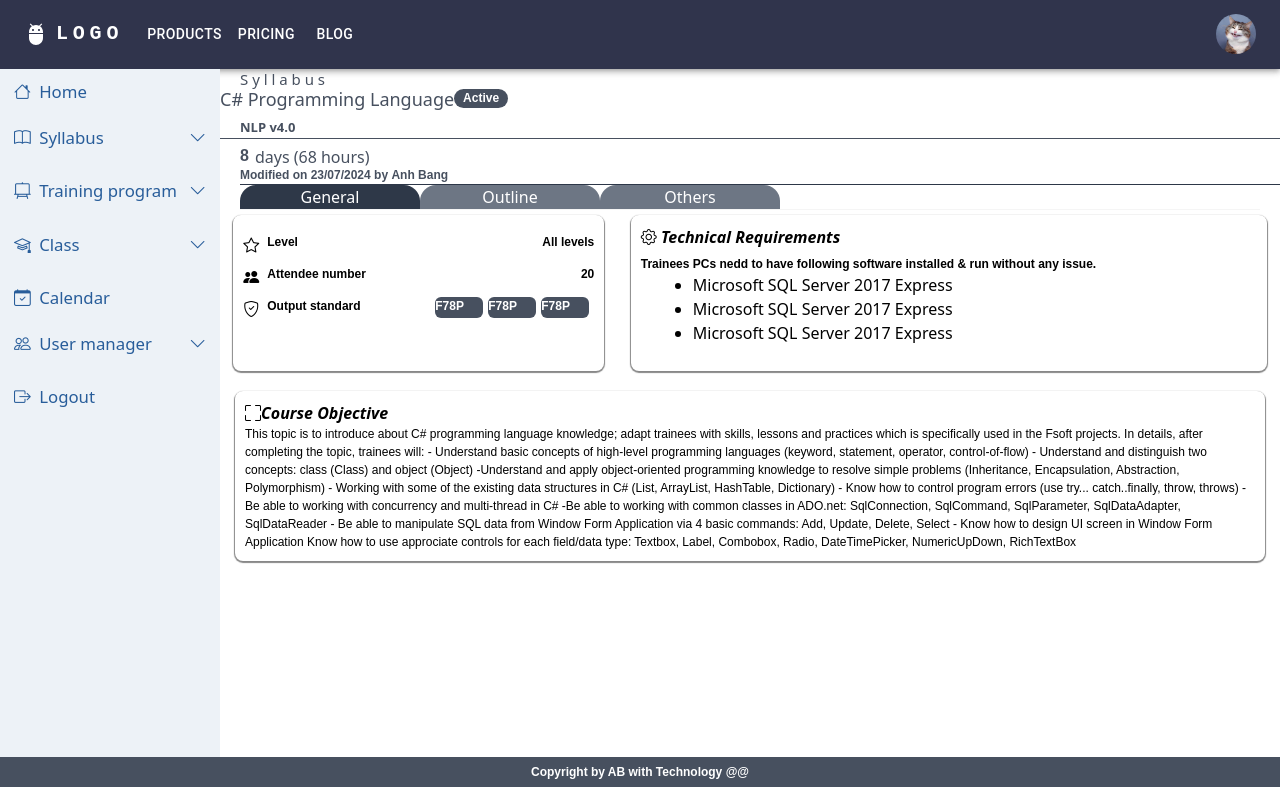
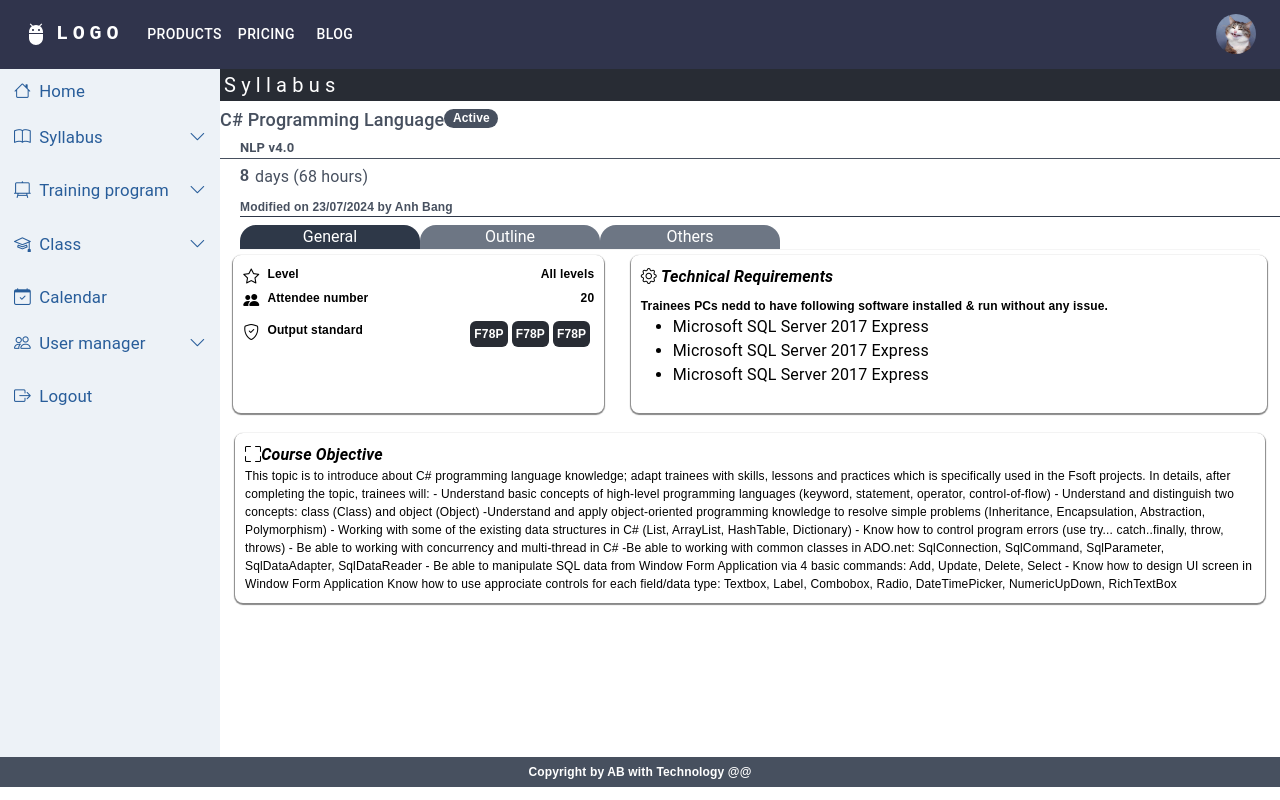
Before and after one commit to anhbang369/manage-education, a React (Create React App) app: page /view in a window 1280 px wide. Built offline with nearby package versions, Linux system fonts and the light colour scheme; what @devexpress/dx-react-scheduler-material-ui would draw is missing.

Commit message:
fix general syllabus

```diff
--- a/src/Page/SyllabusCreate.js
+++ b/src/Page/SyllabusCreate.js
@@ -12,7 +12,6 @@ import OutlineCreate from '../components/outline/OutlineCreate';
 import CssBaseline from '@mui/material/CssBaseline';
 import Container from '@mui/material/Container';
 import 'bootstrap/dist/css/bootstrap.min.css';
-import Input from '@mui/material/Input';
 
 const marks = [
     {
--- a/src/Page/SyllabusView.js
+++ b/src/Page/SyllabusView.js
@@ -7,6 +7,10 @@ import "./syllabusGeneral.css";
 import General from '../components/general/General';
 import Others from '../components/other/Others';
 import Outline from '../components/outline/Outline';
+import CssBaseline from '@mui/material/CssBaseline';
+import Container from '@mui/material/Container';
+import Box from '@mui/material/Box';
+import 'bootstrap/dist/css/bootstrap.min.css';
 
 const SyllabusGeneral = () => {
 
@@ -22,8 +26,12 @@ const SyllabusGeneral = () => {
                 <Navbar></Navbar>
                 <div className='main'>
                     <Sidebar></Sidebar>
-                    <div className="container">
-                        <h4 className='syllabus__header'>S y l l a b u s </h4>
+                    <React.Fragment>
+                        <CssBaseline />
+                        <Container fixed className='p-0 overflow-y-scroll'>
+                            <Box sx={{ bgcolor: '#FFF', height: '100%', width: '100%' }}>
+                                <div>
+                                    <h4 className='fw-normal text-white fs-5 ms-10 bg-core p-1'>S y l l a b u s </h4>
                                     <div className='header__title'>
                                         <div className='header__div'>
                                             <h1 className='syllabus__title'>C# Programming Language</h1>
@@ -37,7 +45,7 @@ const SyllabusGeneral = () => {
                                     <div className='syllabus__time'><p className='syllabus__date'>8</p> <span className='date__span'>days (68 hours)</span></div>
                                     <p className='info__detail'>Modified on 23/07/2024 by <b>Anh Bang</b></p>
 
-                        <div className='tabs'>
+                                    <div className='tabs mt-2'>
                                         <button className={`tabs__outline ${activeTab === 'General' ? 'active' : ''}`} onClick={() => handleTabClick('General')}>General</button>
                                         <button className={`tabs__outline ${activeTab === 'Outline' ? 'active' : ''}`} onClick={() => handleTabClick('Outline')}>Outline</button>
                                         <button className={`tabs__outline ${activeTab === 'Others' ? 'active' : ''}`} onClick={() => handleTabClick('Others')}>Others</button>
@@ -46,6 +54,9 @@ const SyllabusGeneral = () => {
                                     {activeTab === 'Outline' && <Outline />}
                                     {activeTab === 'Others' && <Others />}
                                 </div>
+                            </ Box>
+                        </Container>
+                    </React.Fragment>
                 </div>
                 <Footer></Footer>
             </>
--- a/src/components/general/General.jsx
+++ b/src/components/general/General.jsx
@@ -6,51 +6,51 @@ const General = () => {
         <>
             <div className="general__content">
                 <div className="general__technical">
-                    <div className='level__content'>
-                        <div className='content__icon'>
+                    <div className='d-flex justify-content-between'>
+                        <div className='d-flex'>
                             <i class="bi bi-star"></i>
-                            <p className="level__title">Level</p>
+                            <p className="ms-2 fw-bold">Level</p>
                         </div>
-                        <p className="level__info">All levels</p>
+                        <p className='fw-bold'>All levels</p>
                     </div>
 
-                    <div className='level__content'>
-                        <div className='content__icon'>
+                    <div className='d-flex justify-content-between'>
+                        <div className='d-flex'>
                             <i class="bi bi-people-fill"></i>
-                            <p className="level__title">Attendee number</p>
+                            <p className="ms-2 fw-bold">Attendee number</p>
                         </div>
 
-                        <p className="level__info">20</p>
+                        <p className='fw-bold'>20</p>
                     </div>
 
-                    <div className='level__content'>
-                        <div className='content__icon'>
+                    <div className='d-flex justify-content-md-between mt-2'>
+                        <div className='d-flex'>
                             <i class="bi bi-shield-check"></i>
-                            <p className="level__title">Output standard</p>
+                            <p className="ms-2 fw-bold">Output standard</p>
                         </div>
 
-                        <div className="level__output">
-                            <p className="output__info">F78P</p>
-                            <p className="output__info">F78P</p>
-                            <p className="output__info">F78P</p>
+                        <div className="d-flex">
+                            <p className="text-white bg-core rounded me-1 p-1">F78P</p>
+                            <p className="text-white bg-core rounded me-1 p-1">F78P</p>
+                            <p className="text-white bg-core rounded me-1 p-1">F78P</p>
                         </div>
                     </div>
                 </div>
                 <div className="general__technical">
-                    <i class="bi bi-gear"> <b><span className="technical__title">Technical Requirements</span></b></i>
+                    <i class="bi bi-gear"> <b><span>Technical Requirements</span></b></i>
 
-                    <p className="technical__info">Trainees PCs nedd to have following software installed & run without any issue.</p>
+                    <p className="mt-2">Trainees PCs nedd to have following software installed & run without any issue.</p>
                     <ul>
-                        <li className='technical__list'>Microsoft SQL Server 2017 Express</li>
-                        <li className='technical__list'>Microsoft SQL Server 2017 Express</li>
-                        <li className='technical__list'>Microsoft SQL Server 2017 Express</li>
+                        <li className='ms-9'>Microsoft SQL Server 2017 Express</li>
+                        <li className='ms-9'>Microsoft SQL Server 2017 Express</li>
+                        <li className='ms-9'>Microsoft SQL Server 2017 Express</li>
                     </ul>
                 </div>
             </div>
 
             <div className="general__details">
                 <i class="bi bi-fullscreen"><b><span>Course Objective</span></b></i>
-                <p className="details__info">
+                <p className="fw-normal">
                     This topic is to introduce about C# programming language knowledge; adapt trainees with skills, lessons and practices which is specifically used in the Fsoft projects.
                     In details, after completing the topic, trainees will:
                     - Understand basic concepts of high-level programming languages (keyword, statement, operator, control-of-flow)
--- a/src/components/general/general.css
+++ b/src/components/general/general.css
@@ -38,45 +38,7 @@
 
 }
 
-.level__content{
-    display: flex;
-    justify-content: space-between;
-    margin-top: 8px;
-}
-
-.content__icon{
-    display: flex;
-}
-
-.level__title{
-    margin-left: 8px;
-    font-weight: bold;
-    color: black;
-}
-
-.level__output{
-    display: flex;
-}
-
-.output__info{
-    color: #FFF;
-    background-color: #47505f;
-    border-radius: 6px;
-    height: 21px;
-    width: 48px;
-    margin-right: 5px;
-}
-
 .general__technical{
-    color: black;
-}
-
-.technical__info{
-    margin-top: 6px;
-}
-
-.technical__list{
-    margin-left: 20px;
     color: black;
 }
 
@@ -88,7 +50,3 @@
     box-shadow: 0px 1px 1px 1px #888888;
     margin: 20px 15px;
 }
-
-.details__info{
-    font-weight: normal;
-}
--- a/src/components/other/Others.jsx
+++ b/src/components/other/Others.jsx
@@ -16,7 +16,7 @@ const Others = () => {
         <>
             <div className="general__content">
                 <div className="other__scheme">
-                    <h6 className="other__location">Time Location</h6>
+                    <h6 className="bg-core text-center p-1 rounded-top text-white">Time Location</h6>
                     <Chart
                         chartType="PieChart"
                         data={data}
@@ -25,7 +25,7 @@ const Others = () => {
                     />
                 </div>
                 <div className="other__scheme">
-                    <h6 className="other__location">Assessment scheme</h6>
+                    <h6 className="bg-core text-center p-1 rounded-top text-white">Assessment scheme</h6>
                     <div className="other__component">
                         <div className="quiz">
                             <p className='quiz__p'>Quiz:   15%</p>
@@ -41,49 +41,49 @@ const Others = () => {
             </div>
 
             <div className="other__trainning-other">
-                <h6 className="train__title">Trainning delivery priciple</h6>
+                <h6 className="bg-core p-1 rounded-top text-white">Trainning delivery priciple</h6>
                 <div className="tranning_component">
                     <i class="bi bi-shield-check training__icon"><b><span>Training</span></b></i>
                     <ul className='training__ul'>
-                        <li className="training__list">Trainee who actively complete online learning according to MOOC links provided</li>
-                        <li className="training__list">Trainee who actively complete online learning according to MOOC links provided</li>
-                        <li className="training__list">Trainee who actively complete online learning according to MOOC links provided</li>
-                        <li className="training__list">Trainee who actively complete online learning according to MOOC links provided</li>
-                        <li className="training__list">Trainee who actively complete online learning according to MOOC links provided</li>
-                        <li className="training__list">Trainee who actively complete online learning according to MOOC links provided</li>
+                        <li className="fs-6">Trainee who actively complete online learning according to MOOC links provided</li>
+                        <li className="fs-6">Trainee who actively complete online learning according to MOOC links provided</li>
+                        <li className="fs-6">Trainee who actively complete online learning according to MOOC links provided</li>
+                        <li className="fs-6">Trainee who actively complete online learning according to MOOC links provided</li>
+                        <li className="fs-6">Trainee who actively complete online learning according to MOOC links provided</li>
+                        <li className="fs-6">Trainee who actively complete online learning according to MOOC links provided</li>
                     </ul>
                 </div>
 
                 <div className="tranning_component">
                     <i class="bi bi-shield-check training__icon"><b><span>Re-test</span></b></i>
                     <ul className='training__ul'>
-                        <li className="training__list">Trainee who actively complete online learning according to MOOC links provided</li>
-                        <li className="training__list">Trainee who actively complete online learning according to MOOC links provided</li>
+                        <li className="fs-6">Trainee who actively complete online learning according to MOOC links provided</li>
+                        <li className="fs-6">Trainee who actively complete online learning according to MOOC links provided</li>
                     </ul>
                 </div>
 
                 <div className="tranning_component">
                     <i class="bi bi-shield-check training__icon"><b><span>Marking</span></b></i>
                     <ul className='training__ul'>
-                        <li className="training__list">Trainee who actively complete online learning according to MOOC links provided</li>
-                        <li className="training__list">Trainee who actively complete online learning according to MOOC links provided</li>
-                        <li className="training__list">Trainee who actively complete online learning according to MOOC links provided</li>
-                        <li className="training__list">Trainee who actively complete online learning according to MOOC links provided</li>
+                        <li className="fs-6">Trainee who actively complete online learning according to MOOC links provided</li>
+                        <li className="fs-6">Trainee who actively complete online learning according to MOOC links provided</li>
+                        <li className="fs-6">Trainee who actively complete online learning according to MOOC links provided</li>
+                        <li className="fs-6">Trainee who actively complete online learning according to MOOC links provided</li>
                     </ul>
                 </div>
 
                 <div className="tranning_component">
                     <i class="bi bi-shield-check training__icon"><b><span>Waiver Criterical</span></b></i>
                     <ul className='training__ul'>
-                        <li className="training__list">Trainee who actively complete online learning according to MOOC links provided</li>
-                        <li className="training__list">Trainee who actively complete online learning according to MOOC links provided</li>
+                        <li className="fs-6">Trainee who actively complete online learning according to MOOC links provided</li>
+                        <li className="fs-6">Trainee who actively complete online learning according to MOOC links provided</li>
                     </ul>
                 </div>
 
                 <div className="tranning_component">
                     <i class="bi bi-shield-check training__icon"><b><span>Other</span></b></i>
                     <ul className='training__ul'>
-                        <li className="training__list">Trainee who actively complete online learning according to MOOC links provided</li>
+                        <li className="fs-6">Trainee who actively complete online learning according to MOOC links provided</li>
                     </ul>
                 </div>
             </div>
```
Lines whose indentation alone changed are shown as unchanged.
